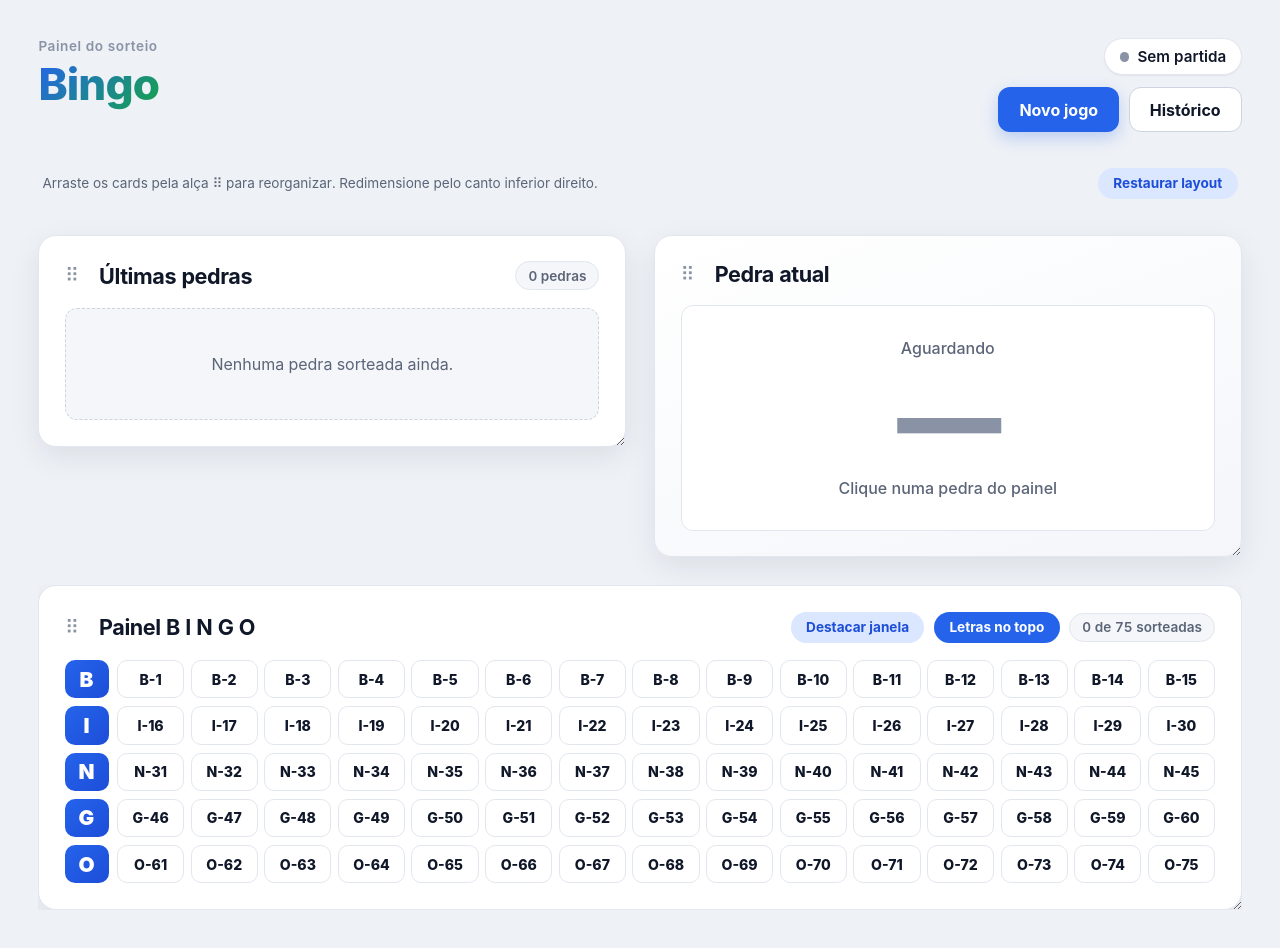
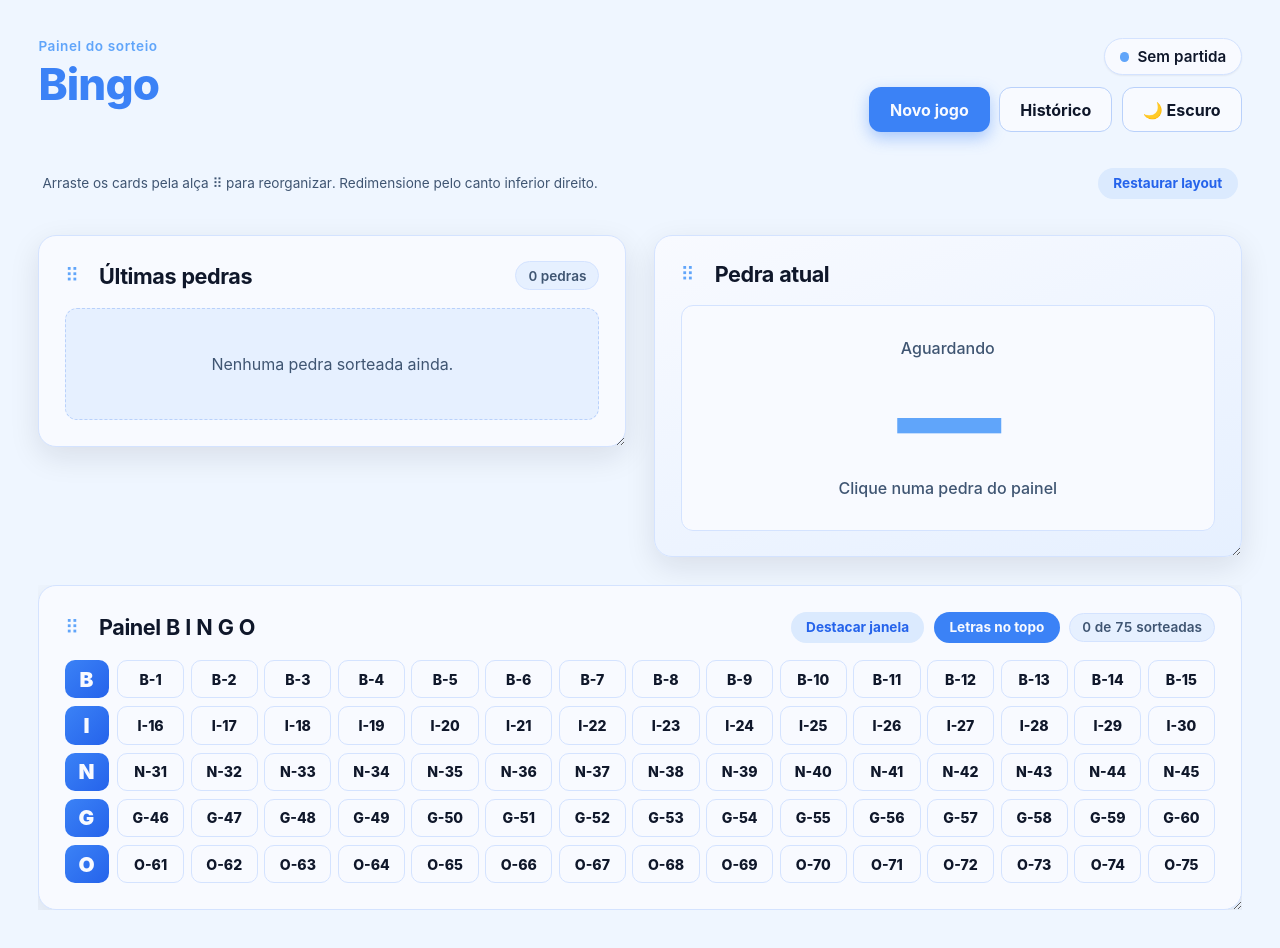
Before and after one commit to MatheusPalinkas/bingo, an Angular app: page / in a window 1280 px wide. Built offline with nearby package versions, Linux system fonts and the light colour scheme.

Commit message:
feat: toogle de tema claro/escuro

```diff
--- a/src/app/app.ts
+++ b/src/app/app.ts
@@ -1,5 +1,6 @@
-import { Component } from '@angular/core';
+import { Component, inject } from '@angular/core';
 import { RouterOutlet } from '@angular/router';
+import { ThemeService } from './services/theme';
 
 @Component({
   selector: 'app-root',
@@ -7,4 +8,7 @@ import { RouterOutlet } from '@angular/router';
   templateUrl: './app.html',
   styleUrl: './app.css',
 })
-export class App {}
+export class App {
+  // Inicializa o tema (claro/escuro) ao iniciar a aplicação.
+  private readonly theme = inject(ThemeService);
+}
--- a/src/app/pages/board/board.css
+++ b/src/app/pages/board/board.css
@@ -90,13 +90,13 @@ h2 {
 
 @keyframes pulse {
   0% {
-    box-shadow: 0 0 0 0 rgba(22, 163, 74, 0.45);
+    box-shadow: 0 0 0 0 var(--focus-ring);
   }
   70% {
-    box-shadow: 0 0 0 0.5rem rgba(22, 163, 74, 0);
+    box-shadow: 0 0 0 0.5rem transparent;
   }
   100% {
-    box-shadow: 0 0 0 0 rgba(22, 163, 74, 0);
+    box-shadow: 0 0 0 0 transparent;
   }
 }
 
@@ -252,7 +252,7 @@ h2 {
 .toggle:hover,
 .toggle.is-on {
   background: var(--primary);
-  color: #fff;
+  color: var(--on-primary);
 }
 
 .empty-box {
@@ -294,7 +294,7 @@ h2 {
 }
 
 .last-ball.is-current {
-  background: linear-gradient(135deg, var(--primary-soft), #fff);
+  background: linear-gradient(135deg, var(--primary-soft), var(--surface));
   border-color: var(--primary);
   color: var(--primary-dark);
   box-shadow: 0 0 0 3px var(--primary-soft);
@@ -372,8 +372,8 @@ h2 {
 
 .btn-primary {
   background: var(--primary);
-  color: #fff;
-  box-shadow: 0 6px 16px rgba(37, 99, 235, 0.25);
+  color: var(--on-primary);
+  box-shadow: 0 6px 16px var(--focus-ring);
 }
 
 .btn-primary:hover {
@@ -413,7 +413,7 @@ h2 {
   background: linear-gradient(135deg, var(--primary), var(--primary-dark));
   font-weight: 900;
   font-size: 1.3rem;
-  color: #fff;
+  color: var(--on-primary);
   letter-spacing: 0.05em;
 }
 
@@ -440,7 +440,7 @@ h2 {
   background: linear-gradient(135deg, var(--primary), var(--primary-dark));
   font-weight: 900;
   font-size: 1.3rem;
-  color: #fff;
+  color: var(--on-primary);
   letter-spacing: 0.05em;
 }
 
@@ -489,7 +489,7 @@ h2 {
 .ball.is-current {
   background: linear-gradient(135deg, var(--accent), var(--accent-text));
   border-color: var(--accent);
-  color: #fff;
+  color: var(--on-primary);
   box-shadow: 0 0 0 3px var(--accent-soft);
   transform: scale(1.04);
 }
--- a/src/app/pages/board/board.html
+++ b/src/app/pages/board/board.html
@@ -18,6 +18,14 @@
           <button type="button" class="btn btn-outline" (click)="finishGame()">Finalizar</button>
         }
         <a class="btn btn-outline" routerLink="/historico">Histórico</a>
+        <button
+          type="button"
+          class="btn btn-outline theme-toggle"
+          (click)="toggleTheme()"
+          [title]="theme() === 'dark' ? 'Tema claro' : 'Tema escuro'"
+        >
+          {{ theme() === 'dark' ? '☀️ Claro' : '🌙 Escuro' }}
+        </button>
       </div>
     </div>
   </header>
--- a/src/app/pages/board/board.ts
+++ b/src/app/pages/board/board.ts
@@ -9,6 +9,7 @@ import {
 } from '@angular/core';
 import { RouterLink } from '@angular/router';
 import { BingoService } from '../../services/bingo';
+import { ThemeService } from '../../services/theme';
 import { BingoBall, BingoLetter } from '../../models/game.model';
 
 @Component({
@@ -20,6 +21,13 @@ import { BingoBall, BingoLetter } from '../../models/game.model';
 })
 export class Board {
   private readonly bingo = inject(BingoService);
+  private readonly themeService = inject(ThemeService);
+
+  readonly theme = this.themeService.theme;
+
+  toggleTheme(): void {
+    this.themeService.toggle();
+  }
 
   readonly letters: BingoLetter[] = ['B', 'I', 'N', 'G', 'O'];
 
--- a/src/app/pages/history/history.css
+++ b/src/app/pages/history/history.css
@@ -81,8 +81,8 @@ h2 {
 
 .btn-primary {
   background: var(--primary);
-  color: #fff;
-  box-shadow: 0 6px 16px rgba(37, 99, 235, 0.25);
+  color: var(--on-primary);
+  box-shadow: 0 6px 16px var(--focus-ring);
 }
 
 .btn-primary:hover {
@@ -95,7 +95,7 @@ h2 {
 }
 
 .btn-danger:hover {
-  background: #fbd0d0;
+  background: var(--primary-soft);
 }
 
 /* Cards ----------------------------------------------------------------- */
@@ -184,13 +184,13 @@ h2 {
 
 @keyframes pulse {
   0% {
-    box-shadow: 0 0 0 0 rgba(22, 163, 74, 0.45);
+    box-shadow: 0 0 0 0 var(--focus-ring);
   }
   70% {
-    box-shadow: 0 0 0 0.45rem rgba(22, 163, 74, 0);
+    box-shadow: 0 0 0 0.45rem transparent;
   }
   100% {
-    box-shadow: 0 0 0 0 rgba(22, 163, 74, 0);
+    box-shadow: 0 0 0 0 transparent;
   }
 }
 
@@ -267,7 +267,7 @@ h2 {
 .order-index {
   font-size: 0.7rem;
   font-weight: 700;
-  color: #fff;
+  color: var(--on-primary);
   background: linear-gradient(135deg, var(--primary), var(--primary-dark));
   border-radius: 999px;
   min-width: 1.3rem;
--- /dev/null
+++ b/src/app/services/theme.ts
@@ -0,0 +1,52 @@
+import { Injectable, signal } from '@angular/core';
+
+export type Theme = 'light' | 'dark';
+
+const STORAGE_KEY = 'bingo:theme:v1';
+
+@Injectable({ providedIn: 'root' })
+export class ThemeService {
+  readonly theme = signal<Theme>(this.load());
+
+  constructor() {
+    this.apply(this.theme());
+  }
+
+  toggle(): void {
+    this.set(this.theme() === 'dark' ? 'light' : 'dark');
+  }
+
+  set(theme: Theme): void {
+    this.theme.set(theme);
+    this.apply(theme);
+    this.persist(theme);
+  }
+
+  private apply(theme: Theme): void {
+    if (typeof document !== 'undefined') {
+      document.documentElement.setAttribute('data-theme', theme);
+    }
+  }
+
+  private load(): Theme {
+    try {
+      const saved = localStorage.getItem(STORAGE_KEY);
+      if (saved === 'light' || saved === 'dark') return saved;
+    } catch {
+      // ignora
+    }
+    // Usa a preferência do sistema como padrão.
+    if (typeof window !== 'undefined' && window.matchMedia) {
+      return window.matchMedia('(prefers-color-scheme: dark)').matches ? 'dark' : 'light';
+    }
+    return 'light';
+  }
+
+  private persist(theme: Theme): void {
+    try {
+      localStorage.setItem(STORAGE_KEY, theme);
+    } catch {
+      // ignora
+    }
+  }
+}
--- a/src/styles.css
+++ b/src/styles.css
@@ -2,38 +2,90 @@
    Tema global — Bingo (claro, alto contraste para projetor)
    ========================================================================== */
 
-:root {
+/* --------------------------------------------------------------------------
+   Paleta — apenas tons de azul
+   Azul        #3B82F6
+   Azul claro  #60A5FA
+   Azul escuro #0F172A
+   Azul branco #F8FAFF (claro) / #E6F0FF (escuro)
+   Fundo       #EFF6FF (claro) / #0B1220 (escuro)
+   -------------------------------------------------------------------------- */
+
+:root,
+:root[data-theme='light'] {
   /* Cores base */
-  --bg: #eef1f6;
-  --surface: #ffffff;
-  --surface-muted: #f4f6fa;
-  --border: #e2e6ee;
-  --border-strong: #cdd4e0;
+  --bg: #eff6ff;
+  --surface: #f8faff;
+  --surface-muted: #e6f0ff;
+  --border: #d4e3ff;
+  --border-strong: #b9d1fb;
 
   /* Texto */
-  --text: #0f1729;
-  --text-muted: #5b6577;
-  --text-soft: #8a93a6;
+  --text: #0f172a;
+  --text-muted: #3f5572;
+  --text-soft: #60a5fa;
 
-  /* Marca / destaques */
-  --primary: #2563eb;
-  --primary-dark: #1d4ed8;
-  --primary-soft: #dbe6ff;
+  /* Marca / destaques (somente azul) */
+  --primary: #3b82f6;
+  --primary-dark: #2563eb;
+  --primary-soft: #dbeafe;
 
-  --accent: #16a34a;
-  --accent-soft: #d7f5e3;
-  --accent-text: #0f8a43;
+  --accent: #3b82f6;
+  --accent-soft: #dbeafe;
+  --accent-text: #2563eb;
 
-  --danger: #dc2626;
-  --danger-soft: #fde2e2;
+  --danger: #2563eb;
+  --danger-soft: #dbeafe;
+
+  /* Texto sobre superfícies azuis */
+  --on-primary: #f8faff;
+  --focus-ring: rgba(59, 130, 246, 0.4);
 
   /* Sombra / raios */
-  --shadow-sm: 0 1px 2px rgba(15, 23, 41, 0.06);
-  --shadow: 0 10px 30px rgba(15, 23, 41, 0.08);
+  --shadow-sm: 0 1px 2px rgba(15, 23, 42, 0.06);
+  --shadow: 0 10px 30px rgba(15, 23, 42, 0.1);
   --radius: 18px;
   --radius-sm: 12px;
 
   color-scheme: light;
+}
+
+:root[data-theme='dark'] {
+  /* Cores base */
+  --bg: #0b1220;
+  --surface: #0f172a;
+  --surface-muted: #15213b;
+  --border: #1e2d4d;
+  --border-strong: #2b3f67;
+
+  /* Texto */
+  --text: #e6f0ff;
+  --text-muted: #9bb4d8;
+  --text-soft: #60a5fa;
+
+  /* Marca / destaques (somente azul) */
+  --primary: #3b82f6;
+  --primary-dark: #60a5fa;
+  --primary-soft: #1d2f52;
+
+  --accent: #3b82f6;
+  --accent-soft: #1d2f52;
+  --accent-text: #60a5fa;
+
+  --danger: #60a5fa;
+  --danger-soft: #1d2f52;
+
+  /* Texto sobre superfícies azuis */
+  --on-primary: #e6f0ff;
+  --focus-ring: rgba(96, 165, 250, 0.45);
+
+  /* Sombra / raios */
+  --shadow-sm: 0 1px 2px rgba(0, 0, 0, 0.3);
+  --shadow: 0 10px 30px rgba(0, 0, 0, 0.45);
+  --radius: 18px;
+  --radius-sm: 12px;
+
+  color-scheme: dark;
 }
 
 * {
```
